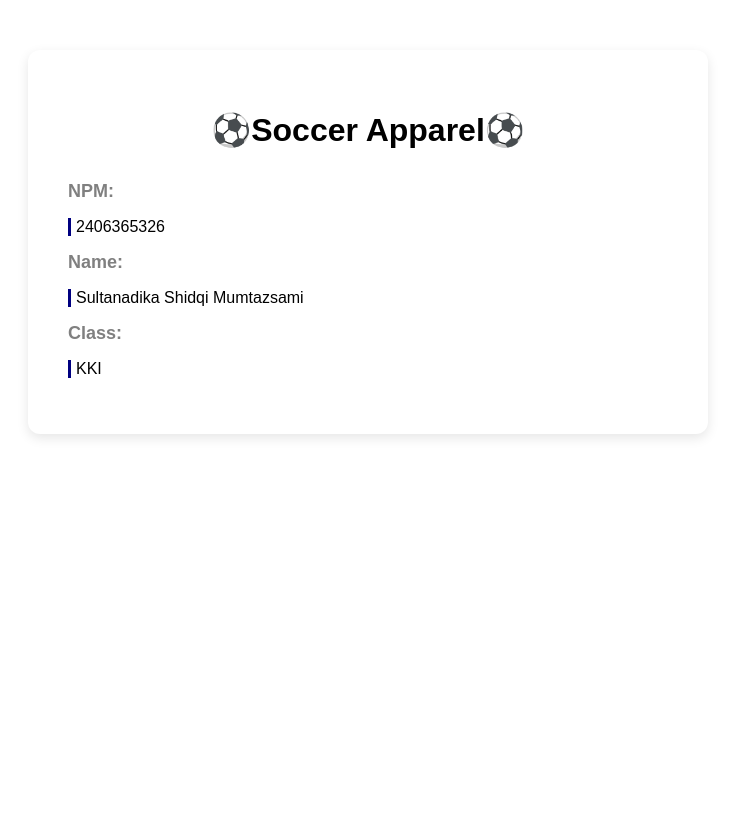
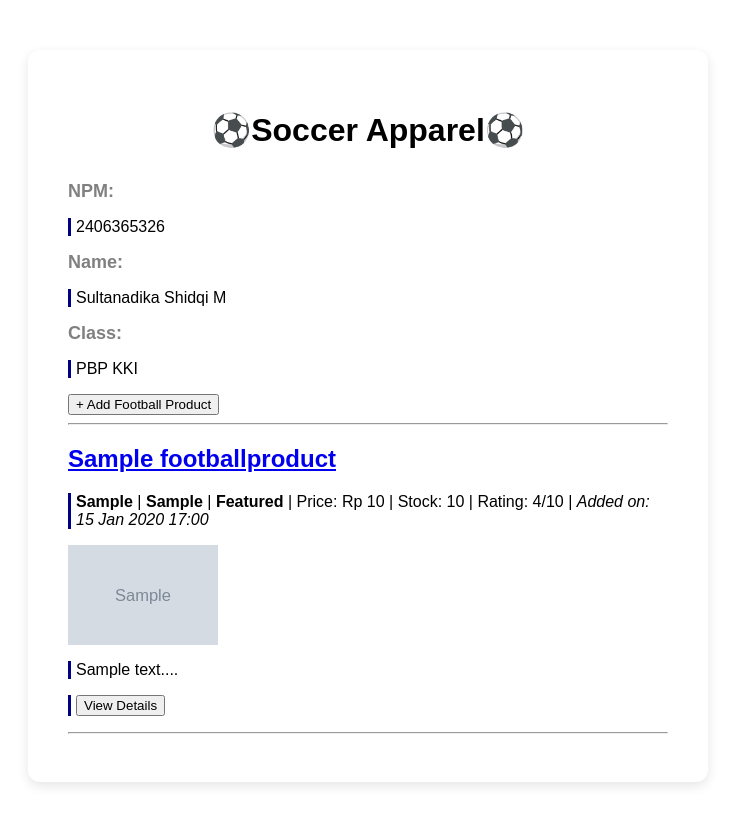
Before and after one commit to sultanadika/football-shop, a Django app: page / in a window 1280 px wide. Shown: the whole page, without its empty margins (272-1007 px from the left). Before the commit the page ends 438 px from the top, so only its background shows below. Run offline with Django 5.2, Linux system fonts and the light colour scheme; tables that the repository leaves empty hold one stand-in row (values such as "Sample post"); grey boxes marked "Sample" are stand-in pictures.

Commit message:
Assignment 3 Football Shop

```diff
--- a/football_shop/settings.py
+++ b/football_shop/settings.py
@@ -59,7 +59,7 @@ ROOT_URLCONF = 'football_shop.urls'
 TEMPLATES = [
     {
         'BACKEND': 'django.template.backends.django.DjangoTemplates',
-        'DIRS': [],
+        'DIRS': [BASE_DIR / 'templates'],
         'APP_DIRS': True,
         'OPTIONS': {
             'context_processors': [
@@ -127,7 +127,7 @@ AUTH_PASSWORD_VALIDATORS = [
 
 LANGUAGE_CODE = 'en-us'
 
-TIME_ZONE = 'UTC'
+TIME_ZONE = 'Asia/Jakarta'
 
 USE_I18N = True
 
--- a/main/models.py
+++ b/main/models.py
@@ -2,7 +2,7 @@ from django.db import models
 from django.contrib.auth.models import User
 from django.core.validators import MinValueValidator, MaxValueValidator # for rating
 
-class SigmaSoccersItemShop(models.Model):
+class FootballProducts(models.Model):
     name = models.CharField(max_length=120, help_text="Item Name")
     description = models.TextField(help_text="Item Description")
     thumbnail = models.URLField(max_length=330, help_text="Image URL")
@@ -12,3 +12,4 @@ class SigmaSoccersItemShop(models.Model):
     rating = models.IntegerField(default=0,validators=[MinValueValidator(0), MaxValueValidator(10)],help_text="Drop a rating (0-10)")
     brand = models.CharField(max_length=100, blank=True, null=True, help_text="Brand name(ex: Puma, Under Armour, Nike)")
     stock = models.IntegerField(default=0, help_text="Available stock")
+    created_at = models.DateTimeField(auto_now_add=True, null=True, blank=True)
--- a/main/templates/main.html
+++ b/main/templates/main.html
@@ -1,53 +1,51 @@
-<!DOCTYPE html>
-<html lang="en">
 <head>
-        <meta charset="UTF-8">
-        <meta name="viewport" content="width=device-width, initial-scale=1.0">
-        <title>Football Shop (Assignment2)</title>
+    <title>Football Shop</title>
     <style>
-        body{
+        body {
             font-size: 16px;
             font-family: Arial, Helvetica, sans-serif;
             background-color: white;
             margin: 0;
             padding: 0;
         }
-        .creatordetails{
+
+        .creatordetails {
             max-width: 600px;
             margin: 50px auto;
             background: #ffffff;
             padding: 40px;
             border-radius: 12px;
-            box-shadow: 0 4px 12px rgba(0,0,0,0.1);
+            box-shadow: 0 4px 12px rgba(0, 0, 0, 0.1);
             text-align: left;
         }
-        h1{
+
+        h1 {
             text-align: center;
             font-size: 32px;
             padding-bottom: 10px;
-            color:black;
+            color: black;
         }
-        h5{
+
+        h5 {
             font-size: 18px;
             color: grey;
             margin: 0;
         }
 
-        p{
+        p {
             padding-left: 5px;
             border-left: 3px solid navy;
         }
-
     </style>
 </head>
 
 <body>
+    {% extends 'base.html' %}
+    {% block content %}
+
     <div class="creatordetails">
-
         <!-- Store Name -->
-        <h1>
-        ⚽Soccer Apparel⚽
-        </h1>
+        <h1>⚽Soccer Apparel⚽</h1>
 
         <!-- NPM -->
         <h5>NPM: </h5>
@@ -60,7 +58,50 @@
         <!-- Class -->
         <h5>Class: </h5>
         <p>{{ class }}</p>
+
+<!-- Add Product Button -->
+    <a href="{% url 'main:create_football_product' %}">
+        <button>+ Add Football Product</button>
+    </a>
+
+    <hr>
+
+        {% if not football_products %}
+            <p>No football products available in the shop.</p>
+        {% else %}
+
+        {% for product in football_products %}
+        <div>
+
+            <h2><a href="{% url 'main:product_details' product.id %}">{{ product.name }}</a></h2>
+
+
+                <p>
+                    <b>{{ product.category }}</b>
+                        {% if product.brand %} | <b>{{ product.brand }}</b>{% endif %}
+                        {% if product.is_featured %} | <b>Featured</b>{% endif %}
+                        | Price: Rp {{ product.price|floatformat:0 }}
+                        | Stock: {{ product.stock }}
+                        | Rating: {{ product.rating }}/10
+                        | <i>Added on: {{ product.created_at|date:"d M Y H:i" }}</i>
+                </p>
+
+
+                {% if product.thumbnail %}
+            <img src="{{ product.thumbnail }}" alt="thumbnail" width="150" height="100">
+            <br />
+                {% endif %}
+
+
+            <p>{{ product.description|truncatewords:25 }}...</p>
+
+
+            <p><a href="{% url 'main:product_details' product.id %}"><button>View Details</button></a></p>
         </div>
-    </body>
 
-</html>
+    <hr>
+{% endfor %}
+
+{% endif %}
+
+{% endblock content %}
--- a/main/urls.py
+++ b/main/urls.py
@@ -1,8 +1,14 @@
 from django.urls import path
-from main.views import show_main
+from main.views import show_main, create_football_product, product_details, show_xml, show_json, show_xml_by_id, show_json_by_id
 
 app_name = 'main'
 
 urlpatterns = [
     path('', show_main, name='show_main'),
+    path('create-product/', create_football_product, name='create_football_product'),
+    path('product/<str:id>/', product_details, name='product_details'),
+    path('product/xml/', show_xml, name='show_xml'),
+    path('product/json/', show_json, name='show_json'),
+    path('product/xml/<int:id>/', show_xml_by_id, name='show_xml_by_id'),
+    path('product/json/<int:id>/', show_json_by_id, name='show_json_by_id'),
 ]
--- a/main/views.py
+++ b/main/views.py
@@ -1,11 +1,62 @@
-from django.shortcuts import render
+from django.shortcuts import render, redirect, get_object_or_404
+from main.forms import FootballProductsForm
+from main.models import FootballProducts
+from django.core import serializers
+from django.http import HttpResponse
 
-# Create your views here.
 def show_main(request):
+    Football_products = FootballProducts.objects.all()
+
     context = {
         'npm' : '2406365326',
-        'name': 'Sultanadika Shidqi Mumtazsami',
-        'class': 'KKI'
+        'name': 'Sultanadika Shidqi M',
+        'class': 'PBP KKI',
+        'football_products' : Football_products,
     }
 
     return render(request, "main.html", context)
+
+def create_football_product(request):
+    form = FootballProductsForm(request.POST or None)
+
+    if form.is_valid() and request.method == "POST":
+        form.save()
+        return redirect('main:show_main')
+
+    context = {'form': form}
+    return render(request, "create_football_product.html", context)
+
+def product_details(request, id):
+    product = get_object_or_404(FootballProducts, pk=id)
+
+    context = {
+        'product': product
+    }
+
+    return render(request, "product_details.html", context)
+
+def show_xml(request):
+    data = FootballProducts.objects.all()
+    xml_data = serializers.serialize("xml", data)
+    return HttpResponse(xml_data, content_type="application/xml")
+
+def show_json(request):
+    data = FootballProducts.objects.all()
+    json_data = serializers.serialize("json", data)
+    return HttpResponse(json_data, content_type="application/json")
+
+def show_xml_by_id(request, id):
+    try:
+        data = FootballProducts.objects.filter(pk=id)
+        xml_data = serializers.serialize("xml", data)
+        return HttpResponse(xml_data, content_type="application/xml")
+    except FootballProducts.DoesNotExist:
+        return HttpResponse(status=404)
+
+def show_json_by_id(request, id):
+    try:
+        data = FootballProducts.objects.filter(pk=id)
+        json_data = serializers.serialize("json", data)
+        return HttpResponse(json_data, content_type="application/json")
+    except FootballProducts.DoesNotExist:
+        return HttpResponse(status=404)
--- /dev/null
+++ b/templates/base.html
@@ -0,0 +1,13 @@
+{% load static %}
+<!DOCTYPE html>
+<html lang="en">
+<head>
+    <meta charset="UTF-8" />
+    <meta name="viewport" content="width=device-width, initial-scale=1.0" />
+    {% block meta %} {% endblock meta %}
+</head>
+
+<body>
+    {% block content %} {% endblock content %}
+</body>
+</html>
```
Also changed, not shown: main/forms.py (added, +7 -0 lines), main/templates/create_football_product.html (added, +28 -0 lines), main/templates/product_details.html (added, +27 -0 lines), main/tests.py (deleted, +0 -63 lines), main/migrations/0003_rename_sigmasoccersitemshop_footballproducts.py (added), main/migrations/0004_footballproducts_created_at.py (added). Lines whose indentation alone changed are shown as unchanged.
